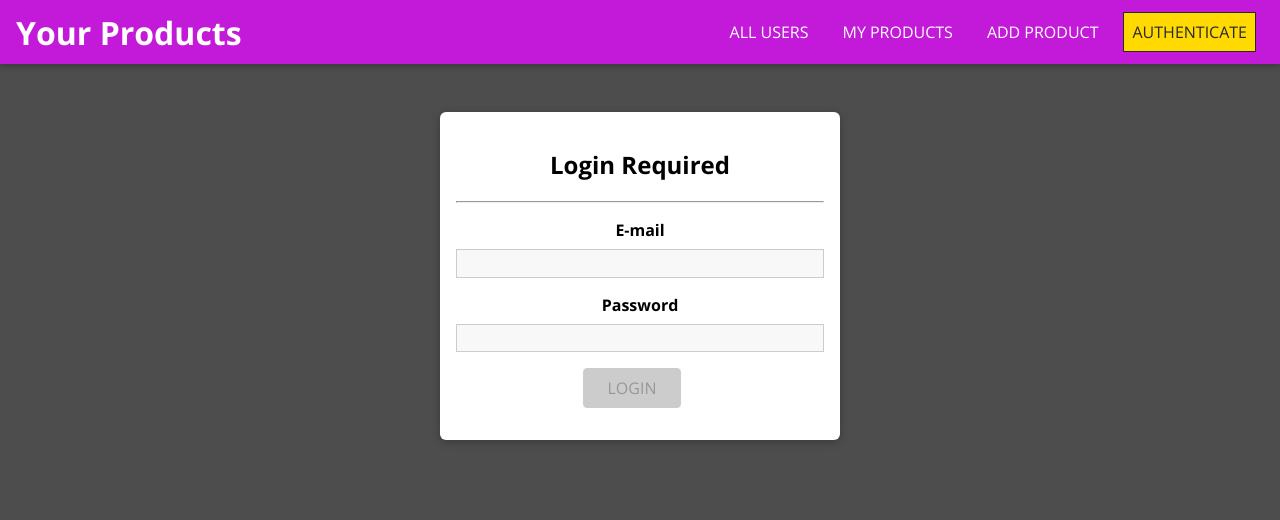
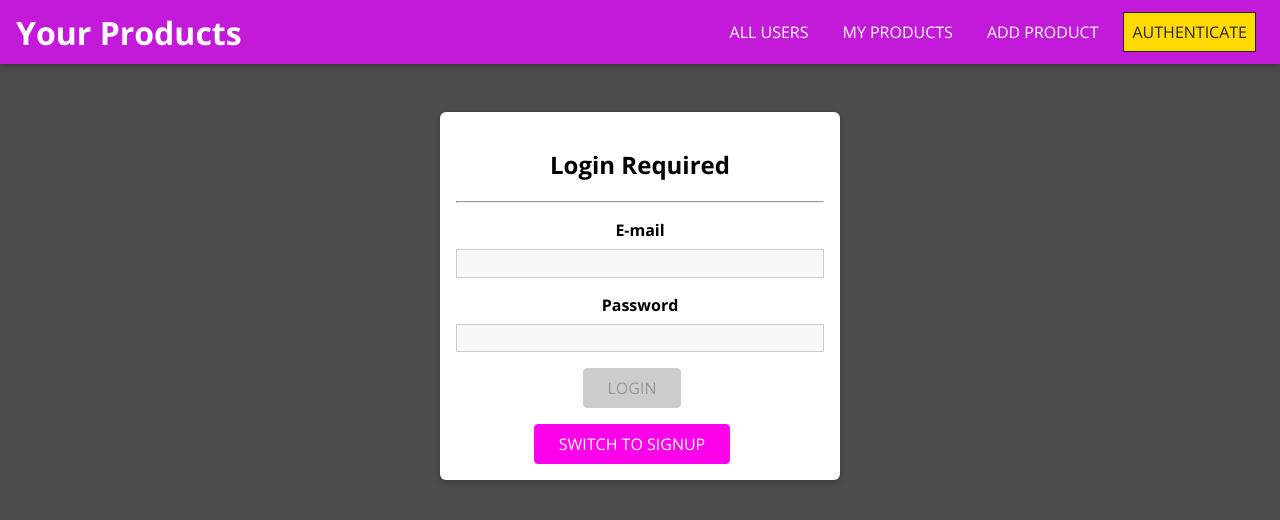
Before and after one commit to poojakanjalkar/Order-System, a React (Create React App) app in the folder my-order-system-app/: page /authenticate in a window 1280 px wide. Shown: the top 520 px of the page. Built offline with nearby package versions, Linux system fonts and the light colour scheme.

Commit message:
working on Signup + Switch mode button

```diff
--- a/my-order-system-app/src/Users/pages/Auth.js
+++ b/my-order-system-app/src/Users/pages/Auth.js
@@ -1,4 +1,4 @@
-import React from "react";
+import React, { useState } from "react";
 import Card from "../../SHARED/UIELEMENTS/Card/Card";
 import Input from "../../SHARED/FORMELEMENTS/Input";
 import {
@@ -11,6 +11,7 @@ import Button from "../../SHARED/FORMELEMENTS/Button";
 import useForm from "../../SHARED/hooks/form-hooks";
 
 export default function Auth() {
+  const [isLoginMode, setIsLoginMode] = useState(true);
   const [formState, inputHandler] = useForm(
     {
       email: {
@@ -28,6 +29,10 @@ export default function Auth() {
   const authSubmitHandler = (event) => {
     event.preventDefault();
     console.log(formState.inputs);
+  };
+
+  const switchModeHandler = () => {
+    setIsLoginMode((prevMode) => !prevMode);
   };
 
   return (
@@ -54,9 +59,12 @@ export default function Auth() {
           onInput={inputHandler}
         />
         <Button type="submit" disabled={!formState.isValid}>
-          LOGIN
+          {isLoginMode ? "LOGIN" : "SIGNUP"}
         </Button>
       </form>
+      <Button type="submit" onClick={switchModeHandler}>
+        SWITCH TO {isLoginMode ? "SIGNUP" : "LOGIN"}
+      </Button>
     </Card>
   );
 }
```
